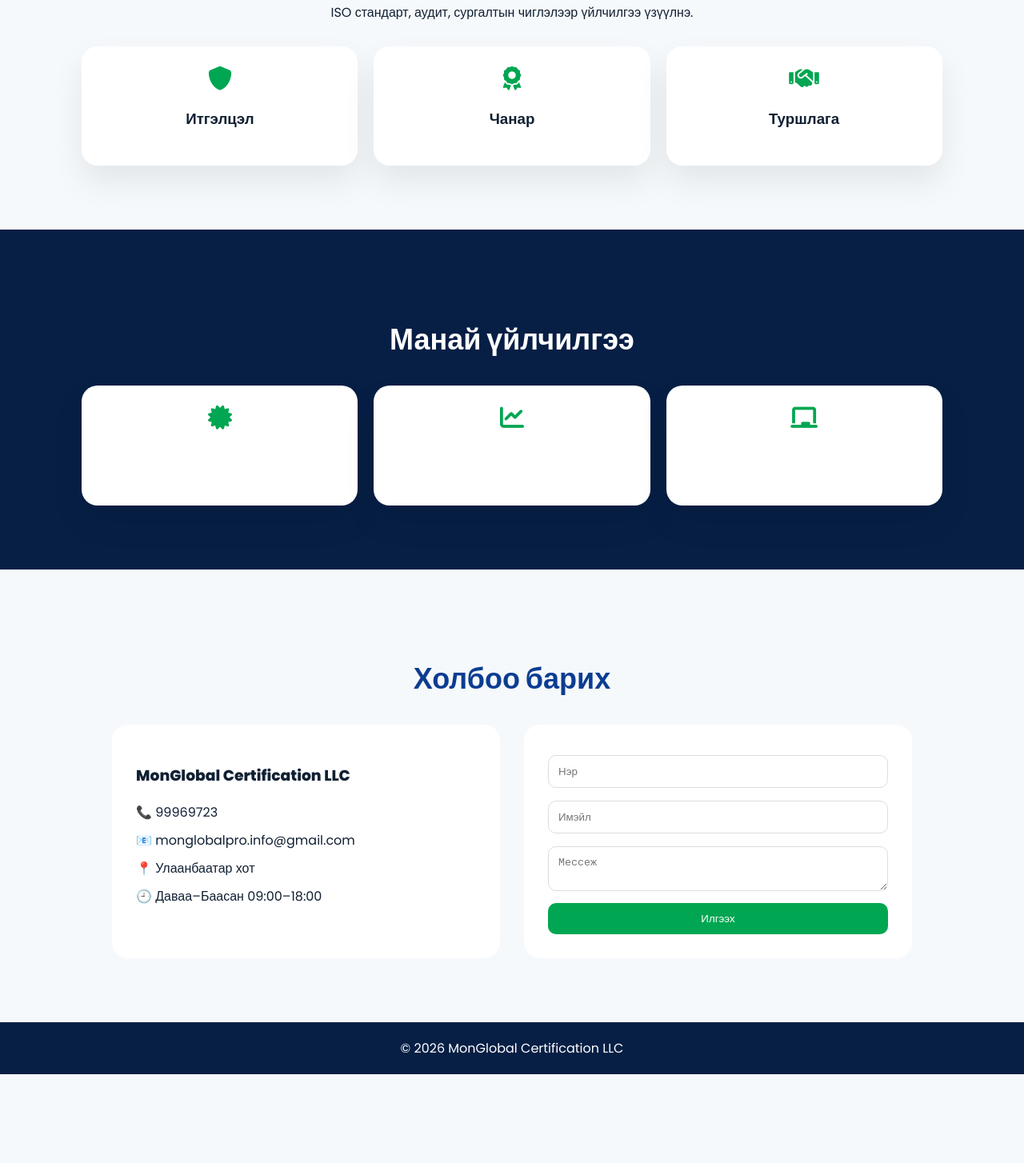
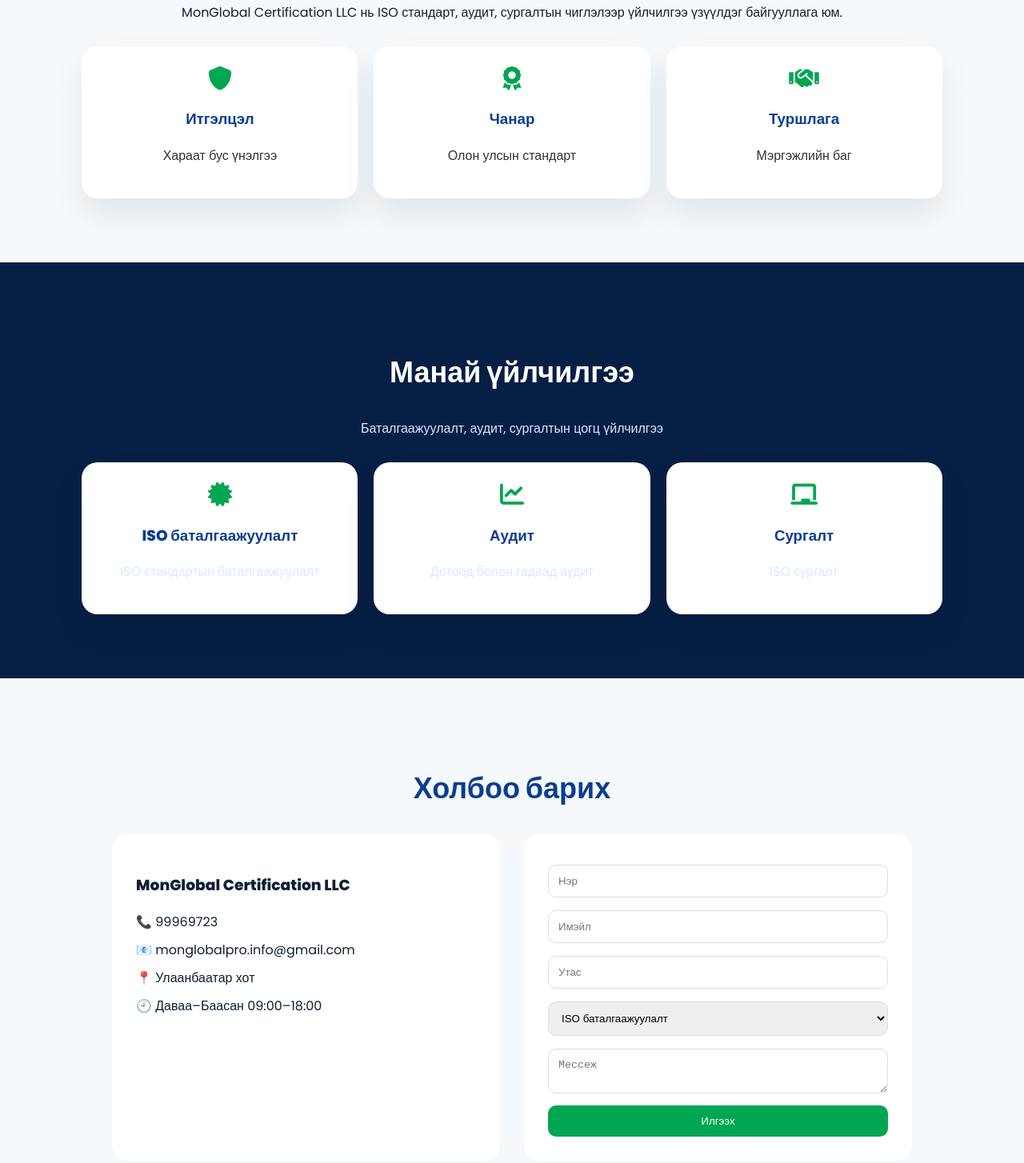
Before and after one commit to Marquenc/monglobal-website, a plain HTML site: page index.html in a window 1280 px wide. Shown: the part 996-2450 px from the top of the page at 80% size. Before the commit the page ends 2339 px from the top, so only its background shows below. Drawn offline with Linux system fonts and the light colour scheme.

Commit message:
Update index.html

```diff
--- a/index.html
+++ b/index.html
@@ -11,35 +11,19 @@
 <style>
 *{box-sizing:border-box}
 html{scroll-behavior:smooth}
-body{
-  margin:0;
-  font-family:'Poppins',sans-serif;
-  background:#f6f9fc;
-  color:#102033;
-}
+body{margin:0;font-family:'Poppins',sans-serif;background:#f6f9fc;color:#102033}
 
 /* HEADER */
 header{
-  position:sticky;
-  top:0;
-  z-index:100;
-  background:white;
-  padding:16px 8%;
-  display:flex;
-  justify-content:space-between;
-  align-items:center;
-  box-shadow:0 10px 30px rgba(0,0,0,.08);
+  position:sticky;top:0;z-index:100;
+  background:white;padding:16px 8%;
+  display:flex;justify-content:space-between;align-items:center;
+  box-shadow:0 10px 30px rgba(0,0,0,.08)
 }
-
 .logo img{height:45px}
 
 /* NAV */
-nav a{
-  margin-left:22px;
-  text-decoration:none;
-  color:#102033;
-  font-weight:600;
-}
+nav a{margin-left:22px;text-decoration:none;color:#102033;font-weight:600}
 nav a:hover{color:#00a651}
 
 /* HERO */
@@ -47,98 +31,69 @@
   min-height:90vh;
   background:linear-gradient(120deg,rgba(5,26,68,.9),rgba(0,120,88,.65)),
   url('https://images.unsplash.com/photo-1486406146926-c627a92ad1ab') center/cover;
-  color:white;
-  display:flex;
-  align-items:center;
-  padding:90px 8%;
+  color:white;display:flex;align-items:center;padding:90px 8%
 }
 .hero-content{max-width:800px}
 .hero h1{font-size:50px}
 .tag{letter-spacing:4px;color:#8fffc1;font-weight:bold}
 
 .btn{
-  display:inline-block;
-  margin-top:25px;
-  padding:15px 30px;
+  display:inline-block;margin-top:25px;padding:15px 30px;
   background:linear-gradient(135deg,#00a651,#0b3d91);
-  color:white;
-  text-decoration:none;
-  border-radius:40px;
+  color:white;text-decoration:none;border-radius:40px
 }
 
 /* SECTION */
-.section{
-  padding:80px 8%;
-  text-align:center;
-}
+.section{padding:80px 8%;text-align:center}
 .section h2{font-size:36px;color:#0b3d91}
 
 /* CARDS */
 .cards{
   display:grid;
   grid-template-columns:repeat(3,1fr);
-  gap:20px;
-  margin-top:30px;
+  gap:20px;margin-top:30px
 }
 .card{
-  background:white;
-  padding:25px;
-  border-radius:20px;
-  box-shadow:0 20px 40px rgba(0,0,0,.08);
+  background:white;padding:25px;border-radius:20px;
+  box-shadow:0 20px 40px rgba(0,0,0,.08)
 }
 .card i{font-size:30px;color:#00a651}
+.card h3{color:#0b3d91}
+.card p{color:#333}
 
 /* DARK */
 .dark{background:#071f45;color:white}
 .dark h2{color:white}
+.dark p{color:#d9e8ff}
 
 /* CONTACT */
 .contact-box{
   display:grid;
   grid-template-columns:1fr 1fr;
-  gap:30px;
-  max-width:1000px;
-  margin:auto;
-  text-align:left;
+  gap:30px;max-width:1000px;margin:auto;text-align:left
+}
+.contact-info,.form-box{
+  background:white;padding:30px;border-radius:20px
 }
 
-.contact-info,.form-box{
-  background:white;
-  padding:30px;
-  border-radius:20px;
+.info-item{display:flex;gap:10px;margin:10px 0}
+
+/* FORM */
+input,textarea,select{
+  width:100%;padding:12px;margin:8px 0;
+  border-radius:10px;border:1px solid #ddd
 }
-
-.info-item{
-  display:flex;
-  gap:10px;
-  margin:10px 0;
-}
-
-input,textarea,select{
-  width:100%;
-  padding:12px;
-  margin:8px 0;
-  border-radius:10px;
-  border:1px solid #ddd;
-}
-
 button{
-  width:100%;
-  padding:12px;
-  background:#00a651;
-  color:white;
-  border:none;
-  border-radius:10px;
+  width:100%;padding:12px;background:#00a651;
+  color:white;border:none;border-radius:10px
 }
 
 /* FOOTER */
 footer{
-  background:#071f45;
-  color:white;
-  text-align:center;
-  padding:20px;
+  background:#071f45;color:white;text-align:center;padding:20px
 }
 
+/* MOBILE */
 @media(max-width:900px){
   .cards{grid-template-columns:1fr}
   .contact-box{grid-template-columns:1fr}
@@ -170,21 +125,37 @@
 
 <section id="about" class="section">
   <h2>Бидний тухай</h2>
-  <p>ISO стандарт, аудит, сургалтын чиглэлээр үйлчилгээ үзүүлнэ.</p>
+  <p>MonGlobal Certification LLC нь ISO стандарт, аудит, сургалтын чиглэлээр үйлчилгээ үзүүлдэг байгууллага юм.</p>
 
   <div class="cards">
-    <div class="card"><i class="fa-solid fa-shield"></i><h3>Итгэлцэл</h3></div>
-    <div class="card"><i class="fa-solid fa-award"></i><h3>Чанар</h3></div>
-    <div class="card"><i class="fa-solid fa-handshake"></i><h3>Туршлага</h3></div>
+    <div class="card"><i class="fa-solid fa-shield"></i><h3>Итгэлцэл</h3><p>Хараат бус үнэлгээ</p></div>
+    <div class="card"><i class="fa-solid fa-award"></i><h3>Чанар</h3><p>Олон улсын стандарт</p></div>
+    <div class="card"><i class="fa-solid fa-handshake"></i><h3>Туршлага</h3><p>Мэргэжлийн баг</p></div>
   </div>
 </section>
 
 <section id="services" class="section dark">
   <h2>Манай үйлчилгээ</h2>
+  <p>Баталгаажуулалт, аудит, сургалтын цогц үйлчилгээ</p>
+
   <div class="cards">
-    <div class="card"><i class="fa-solid fa-certificate"></i><h3>ISO баталгаажуулалт</h3></div>
-    <div class="card"><i class="fa-solid fa-chart-line"></i><h3>Аудит</h3></div>
-    <div class="card"><i class="fa-solid fa-chalkboard"></i><h3>Сургалт</h3></div>
+    <div class="card">
+      <i class="fa-solid fa-certificate"></i>
+      <h3>ISO баталгаажуулалт</h3>
+      <p>ISO стандартын баталгаажуулалт</p>
+    </div>
+
+    <div class="card">
+      <i class="fa-solid fa-chart-line"></i>
+      <h3>Аудит</h3>
+      <p>Дотоод болон гадаад аудит</p>
+    </div>
+
+    <div class="card">
+      <i class="fa-solid fa-chalkboard"></i>
+      <h3>Сургалт</h3>
+      <p>ISO сургалт</p>
+    </div>
   </div>
 </section>
 
@@ -194,7 +165,6 @@
   <div class="contact-box">
     <div class="contact-info">
       <h3>MonGlobal Certification LLC</h3>
-
       <div class="info-item">📞 99969723</div>
       <div class="info-item">📧 monglobalpro.info@gmail.com</div>
       <div class="info-item">📍 Улаанбаатар хот</div>
@@ -205,6 +175,14 @@
       <form action="https://formspree.io/f/xlgaqyyp" method="POST">
         <input type="text" name="name" placeholder="Нэр" required>
         <input type="email" name="email" placeholder="Имэйл" required>
+        <input type="text" name="phone" placeholder="Утас">
+
+        <select name="service">
+          <option>ISO баталгаажуулалт</option>
+          <option>Аудит</option>
+          <option>Сургалт</option>
+        </select>
+
         <textarea name="message" placeholder="Мессеж" required></textarea>
         <button type="submit">Илгээх</button>
       </form>
```
